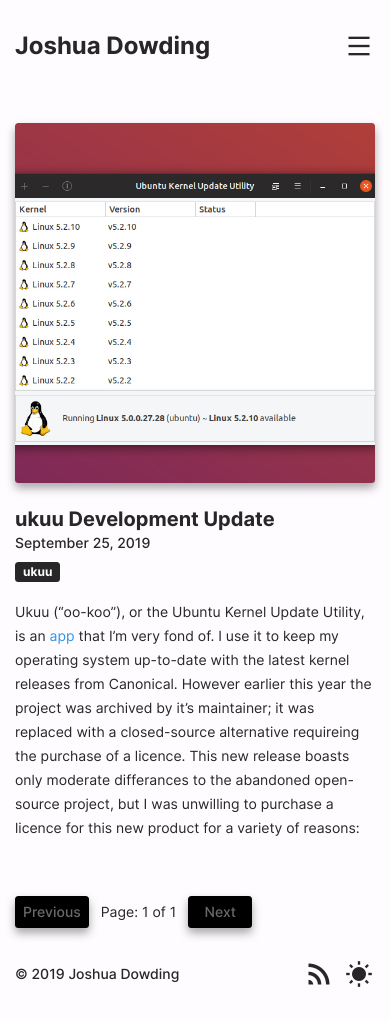
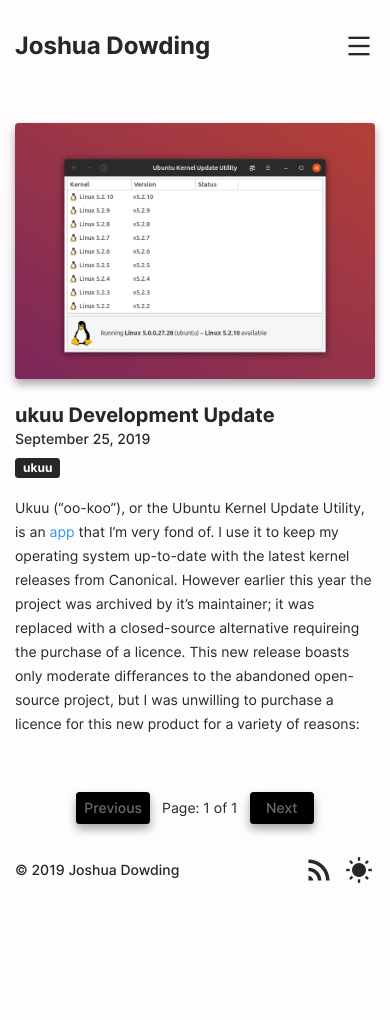
Before and after one commit to joshuadowding/jdowding.me, a Jekyll site: the page built from index.html, in a window 390 px wide. Built offline with Jekyll 4.4.1, drawn with Linux system fonts in a browser that asks for light colours; the list of posts is cut into pages by our own code; after the commit the page ends 916 px from its top, so only the background shows below that.

Commit message:
css: improve responsive handling of post images

```diff
--- a/css/main.scss
+++ b/css/main.scss
@@ -650,6 +650,12 @@
           padding: 0 12px;
         }
       }
+
+      @media screen and (max-width: 767px) {
+        .pagination {
+          justify-content: center;
+        }
+      }
     }
 
     .list-group {
@@ -881,6 +887,9 @@
             -webkit-box-shadow: 0px 5px 10px 0px rgba(0, 0, 0, 0.35);
             -moz-box-shadow: 0px 5px 10px 0px rgba(0, 0, 0, 0.35);
             box-shadow: 0px 5px 10px 0px rgba(0, 0, 0, 0.35);
+            background-size: cover;
+            background-repeat: no-repeat;
+            background-position: center;
           }
         }
       }
@@ -896,6 +905,9 @@
       background-color: var(--colour-background-invert);
       overflow-x: hidden;
       transition: 0.5s;
+      -webkit-box-shadow: 0px 5px 10px 0px rgba(0,0,0,0.35);
+      -moz-box-shadow: 0px 5px 10px 0px rgba(0,0,0,0.35);
+      box-shadow: 0px 5px 10px 0px rgba(0,0,0,0.35);
 
       &.show {
         width: 256px;
@@ -941,6 +953,26 @@
       .body-content {
         .posts {
           .post {
+            .post-image {
+              width: 540px;
+
+              .image-wrapper {
+                width: 540px;
+
+                .image {
+                  width: 540px;
+                }
+              }
+            }
+          }
+        }
+      }
+    }
+
+    @media screen and (max-width: 991px) {
+      .body-content {
+        .posts {
+          .post {
             display: flex;
             flex-direction: column;
 
@@ -959,6 +991,8 @@
               }
 
               .image-wrapper {
+                width: 100%;
+
                 .image {
                   width: 100%;
                 }
@@ -975,6 +1009,26 @@
       .list-group {
         &.experience-group {
           margin: 16px auto;
+        }
+      }
+    }
+
+    @media screen and (max-width: 767px) {
+      .body-content {
+        .posts {
+          .post {
+            .post-image {
+              height: 256px;
+
+              .image-wrapper {
+                height: 256px;
+
+                .image {
+                  height: 256px;
+                }
+              }
+            }
+          }
         }
       }
     }
```
